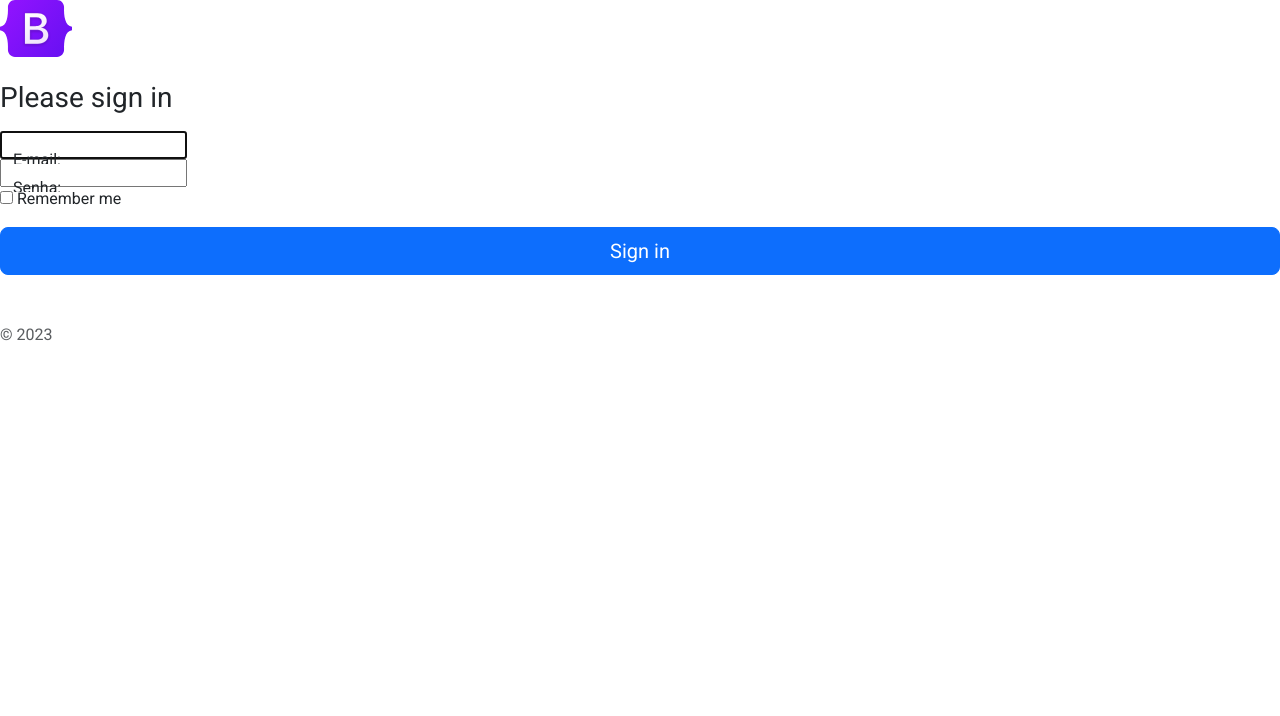
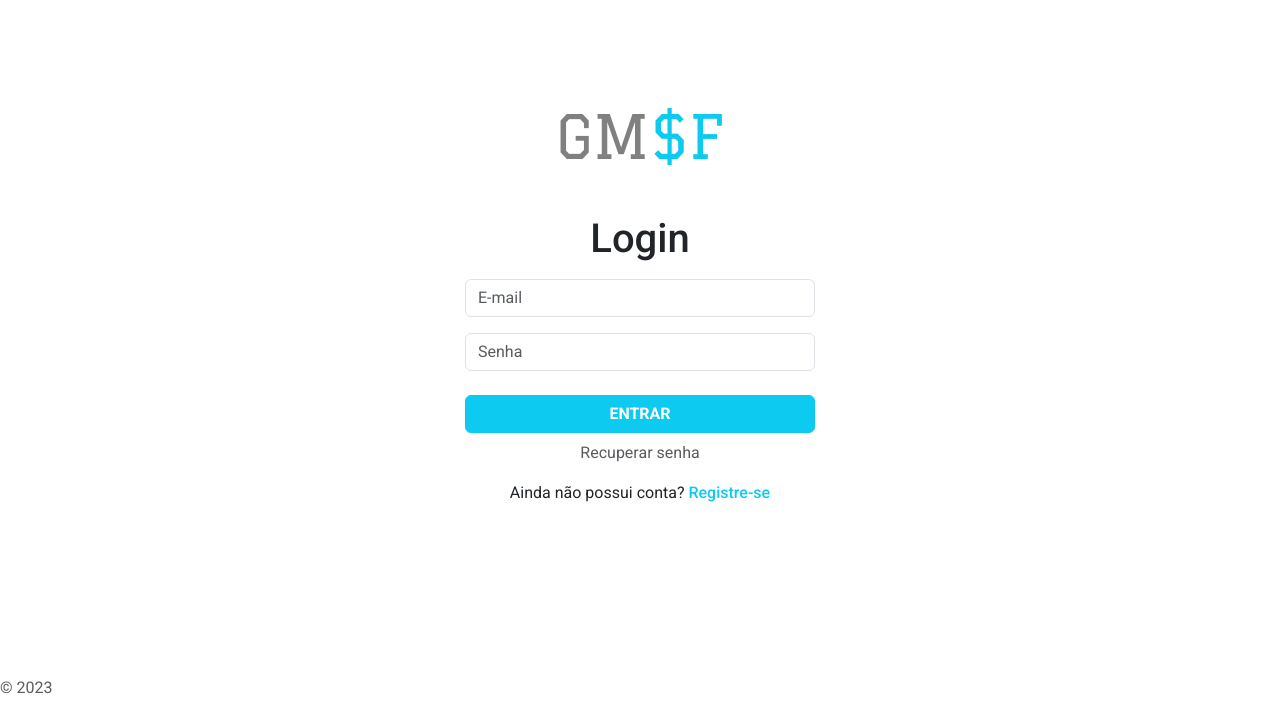
Before and after one commit to elinaldosoft/gastemenos, a Django app: page /sign-in in a window 1280 px wide. Shown: the part 84-800 px from the top of the page. Run offline with Django 4.2, Linux system fonts and the light colour scheme; some libraries are stand-ins or nearby versions.

Commit message:
sign-in style

```diff
--- a/templates/accounts/sign-in.html
+++ b/templates/accounts/sign-in.html
@@ -2,31 +2,45 @@
 {% load static %}
 
 {% block content %}
-<main class="form-signin w-100 m-auto">
+<main>
+  <section>
+    <div class="logo">
+      <h1 class="logo bnn">GM<span>$F</h1>
+    </div>
+    <div class="container">
+      <div class="signin">
+        <h1 class="mb-3">Login</h1>
         <form action="/sign-in" method="post">
           {% csrf_token %}
-    <img class="mb-4" src="{% static 'img/bootstrap-logo.svg' %}" alt="" width="72" height="57">
-    <h1 class="h3 mb-3 fw-normal">Please sign in</h1>
+          <div class="form-outline mb-4">
+            <!-- Email -->
+            {{ form.username.errors }}
+            <label style="display: block;" class="mb-3" for="{{ form.username.id_for_label }}">
+              <input type="email" class="form-control" placeholder="E-mail" />
+            </label>
 
-    <div class="form-floating">
-      {{ form.username.errors }}
-      {{ form.username }}
-      <label for="{{ form.username.id_for_label }}">E-mail:</label>
+            <!-- Password -->
+              {{ form.password.errors }}
+            <div class="form-outline mb-4">
+              <label style="display: block;" for="{{ form.password.id_for_label }}">
+                <input type="password" class="form-control" placeholder="Senha" />
+              </label>
             </div>
 
-    <div class="form-floating">
-        {{ form.password.errors }}
-        {{ form.password }}
-        <label for="{{ form.password.id_for_label }}">Senha:</label>
+            <div class="button">
+              <button type="submit" style="font-weight: 600;" class="btn btn-info btn-block mb-2 text-uppercase button bt-white cad">Entrar</button>
+              <div style="display: flex;">
+                <a href="#!" class="text-muted" style="margin: 0 auto;">Recuperar senha</a>
+              </div>
             </div>
 
-    <div class="checkbox mb-3">
-      <label>
-        <input type="checkbox" value="remember-me"> Remember me
-      </label>
+            <!-- Register -->
+            <div class="text-center mt-3">
+              <p>Ainda não possui conta? <a href="#!" class="text-info"style="font-weight: 500;">Registre-se</a></p>
+              </button>
           </div>
-    <button class="w-100 btn btn-lg btn-primary" type="submit">Sign in</button>
-    <p class="mt-5 mb-3 text-body-secondary">&copy; {% now "Y" %}</p>
         </form>
+    </section>
+  <p class="mt-5 mb-3 text-body-secondary" style="position: absolute; bottom: 0;">&copy; {% now "Y" %}</p>
   </main>
 {% endblock %}
```
Lines whose indentation alone changed are shown as unchanged.
